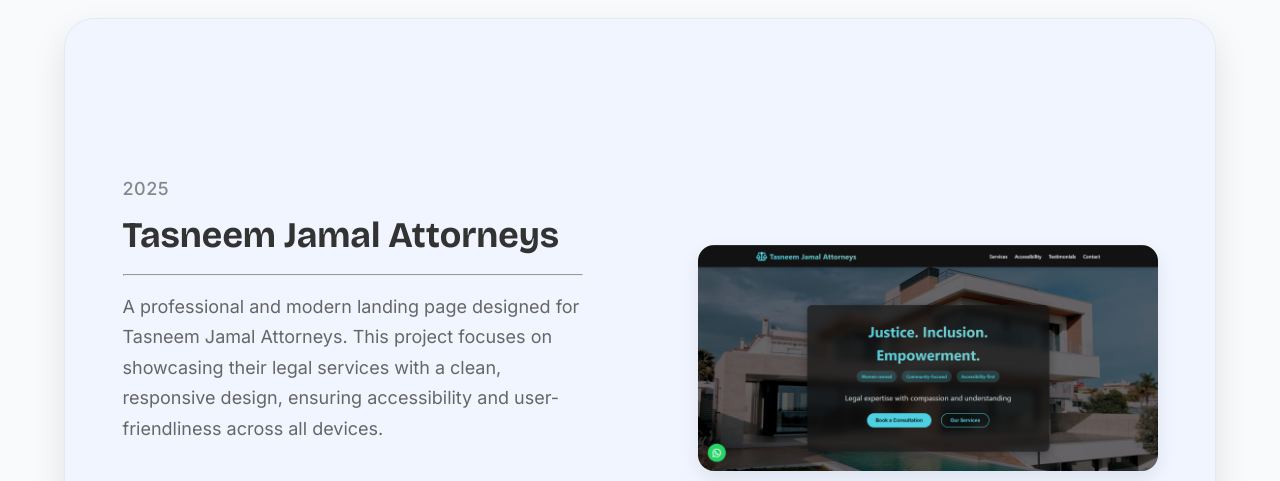
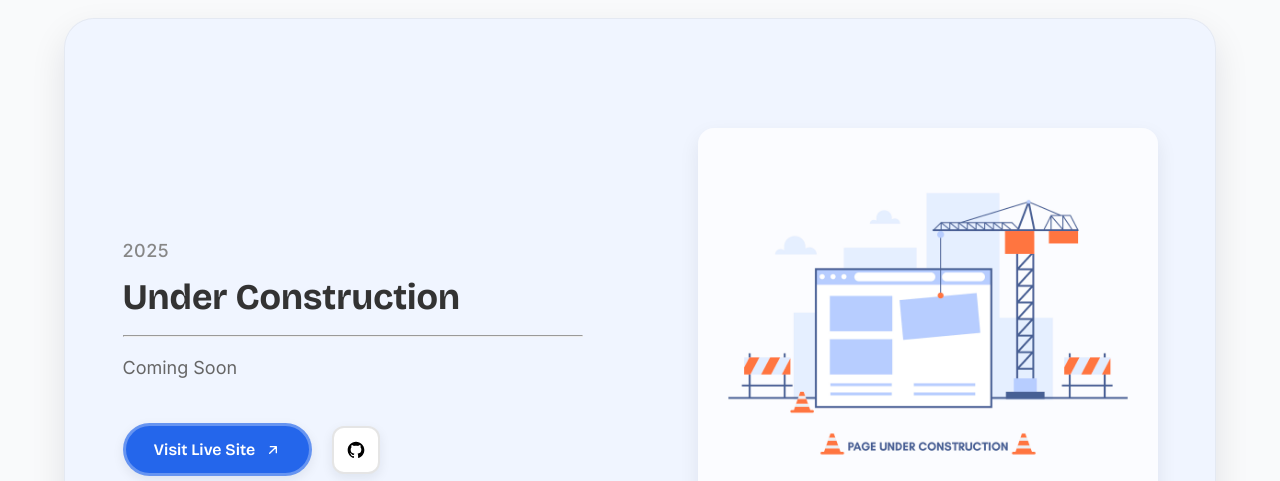
Before and after one commit to Levii17/mxolisibhotile, a plain HTML site: page mxolisibhotile/index.html in a window 1280 px wide. Shown: the part 1050-1531 px from the top of the page. Drawn offline with nearby package versions, Linux system fonts and the light colour scheme.

Commit message:
Add files via upload

```diff
--- a/mxolisibhotile/index.html
+++ b/mxolisibhotile/index.html
@@ -248,18 +248,18 @@
             <div class="project-info">
               <div class="project-year">2025</div>
 
-              <h3 class="project-title">Tasneem Jamal Attorneys</h3>
+              <h3 class="project-title">Under Construction</h3>
               <hr>
-              <p class="project-description">A professional and modern landing page designed for Tasneem Jamal Attorneys. This project focuses on showcasing their legal services with a clean, responsive design, ensuring accessibility and user-friendliness across all devices.</p>
+              <p class="project-description">Coming Soon</p>
 
               <div class="project-links">
-                <a href="https://tasneem-jamal-attorneys.vercel.app/" class="project-link">
+                <a href="#" class="project-link">
                   Visit Live Site
                   <svg width="16" height="16" viewBox="0 0 24 24" fill="none" xmlns="http://www.w3.org/2000/svg">
                     <path d="M7 17L17 7M17 7H8M17 7V16" stroke="white" stroke-width="2" stroke-linecap="round" stroke-linejoin="round"/>
                   </svg>
                 </a>
-                <a href="https://github.com/Levii17/Tasneem-Jamal-Attorneys" class="project-link github-link">
+                <a href="#" class="project-link github-link">
                   <svg width="32" height="32" viewBox="0 0 24 24" fill="black" xmlns="http://www.w3.org/2000/svg">
                     <path d="M12 2C6.477 2 2 6.477 2 12C2 16.42 4.87 20.17 8.84 21.5C9.34 21.58 9.5 21.27 9.5 21C9.5 20.77 9.5 20.14 9.5 19.31C6.73 19.91 6.14 17.97 6.14 17.97C5.68 16.81 5.03 16.5 5.03 16.5C4.12 15.88 5.1 15.9 5.1 15.9C6.1 15.97 6.63 16.93 6.63 16.93C7.5 18.45 8.97 18 9.54 17.76C9.63 17.11 9.89 16.67 10.17 16.42C7.95 16.17 5.62 15.31 5.62 11.5C5.62 10.39 6 9.5 6.65 8.79C6.55 8.54 6.2 7.5 6.75 6.15C6.75 6.15 7.59 5.88 9.5 7.17C10.29 6.95 11.15 6.84 12 6.84C12.85 6.84 13.71 6.95 14.5 7.17C16.41 5.88 17.25 6.15 17.25 6.15C17.8 7.5 17.45 8.54 17.35 8.79C18 9.5 18.38 10.39 18.38 11.5C18.38 15.32 16.04 16.16 13.81 16.41C14.17 16.72 14.5 17.33 14.5 18.26C14.5 19.6 14.5 20.68 14.5 21C14.5 21.27 14.66 21.59 15.17 21.5C19.14 20.16 22 16.42 22 12C22 6.477 17.523 2 12 2Z" fill="black"/>
                   </svg>
@@ -268,7 +268,7 @@
 
             </div>
             <div class="project-image">
-              <img src="/assets/images/projects/tasneem.png" alt="tashneem jamaal attorneys">
+              <img src="/assets/images/projects/220880-P1KV8M-746.jpg" alt="project1">
             </div>
           </div>
         </li>
```
Also changed, not shown: mxolisibhotile/assets/css/styles.css (line endings or trailing spaces), mxolisibhotile/assets/images/projects/220880-P1KV8M-746.jpg (added).
